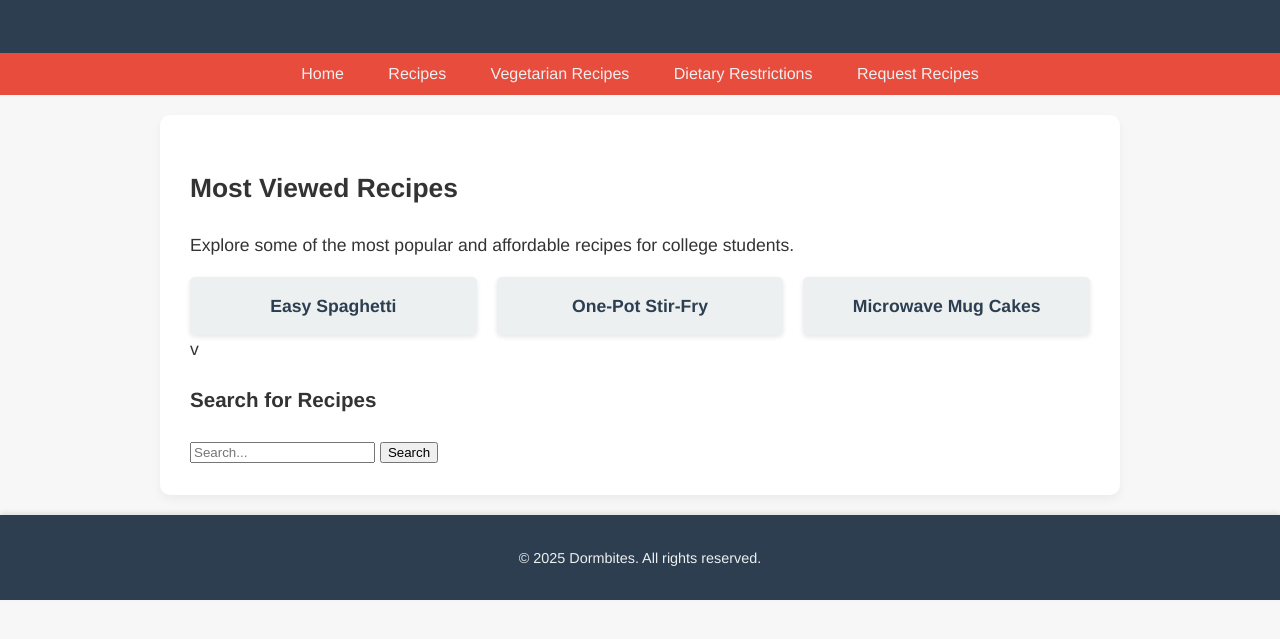
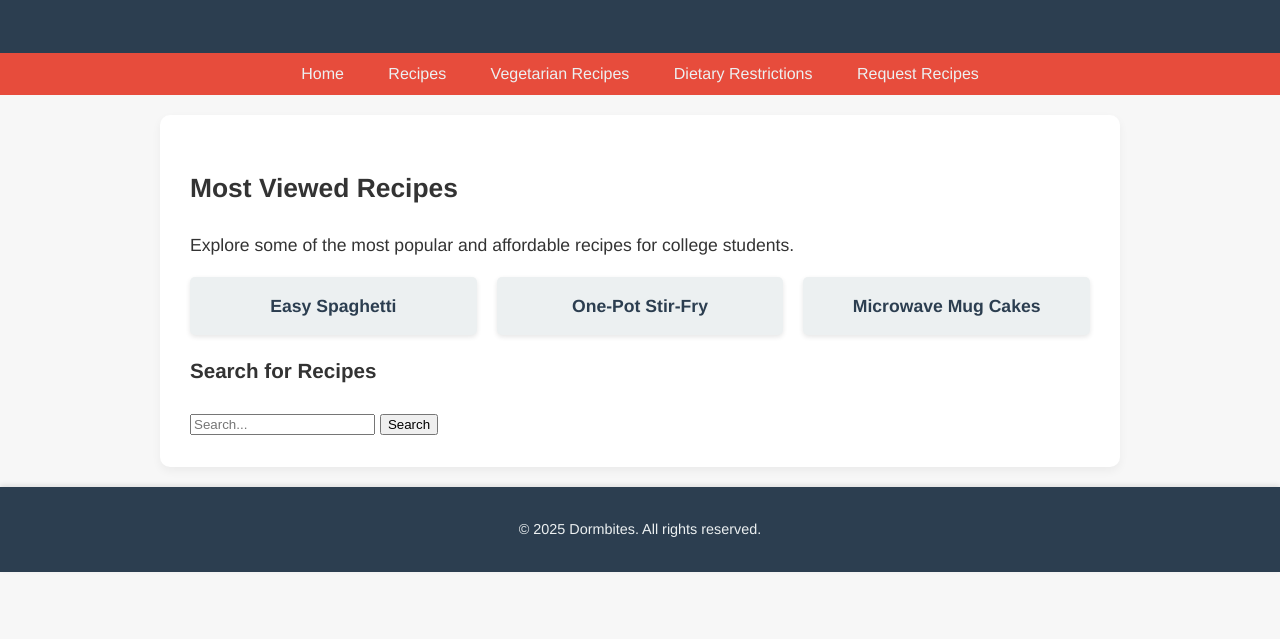
Before and after one commit to GCC603630/Dormbites1, a plain HTML site: page index.html in a window 1280 px wide. Shown: the part 141-780 px from the top of the page. Drawn offline with Linux system fonts and the light colour scheme.

Commit message:
Update index.html

```diff
--- a/index.html
+++ b/index.html
@@ -28,7 +28,6 @@
             <li><a href="#">One-Pot Stir-Fry</a></li>
             <li><a href="#">Microwave Mug Cakes</a></li>
         </ul>
-v
 
         <h3>Search for Recipes</h3>
         <input type="text" placeholder="Search...">
```
